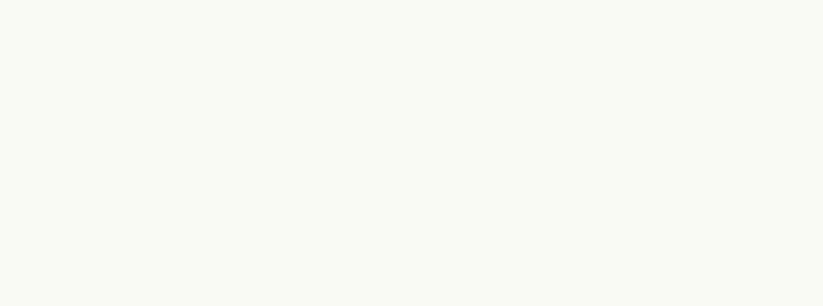
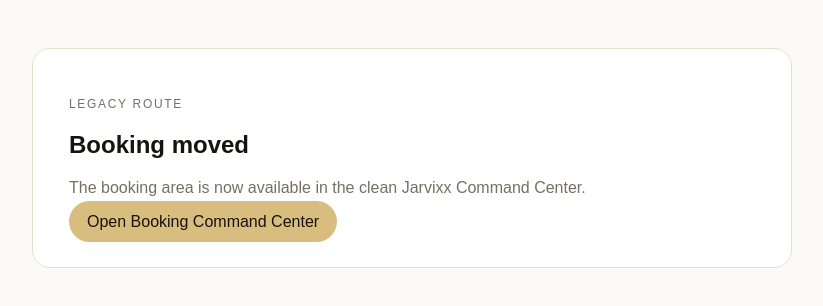
Before and after one commit to 360jarvis/JARVISV4, a Next.js app: page /booking in a window 1280 px wide. Before the commit this address had no page. Shown: the top 306 px of the page, without its empty margins (228-1051 px from the left). Built offline with nearby package versions, Linux system fonts and the light colour scheme.

Commit message:
Replace booking redirect with safe compatibility page

```diff
--- a/app/booking/page.tsx
+++ b/app/booking/page.tsx
@@ -1,5 +1,12 @@
-import { redirect } from 'next/navigation';
-
-export default function OldBookingPage() {
-  redirect('/app/bookings');
+export default function LegacyBookingPage() {
+  return (
+    <main className="jarvixx-page" style={{ padding: 48 }}>
+      <section className="lux-card" style={{ maxWidth: 760, margin: '0 auto', padding: 36 }}>
+        <p className="kicker">Legacy Route</p>
+        <h1>Booking moved</h1>
+        <p style={{ color: 'var(--jarvixx-muted)' }}>The booking area is now available in the clean Jarvixx Command Center.</p>
+        <a className="lux-button" href="/app/bookings">Open Booking Command Center</a>
+      </section>
+    </main>
+  );
 }
```
